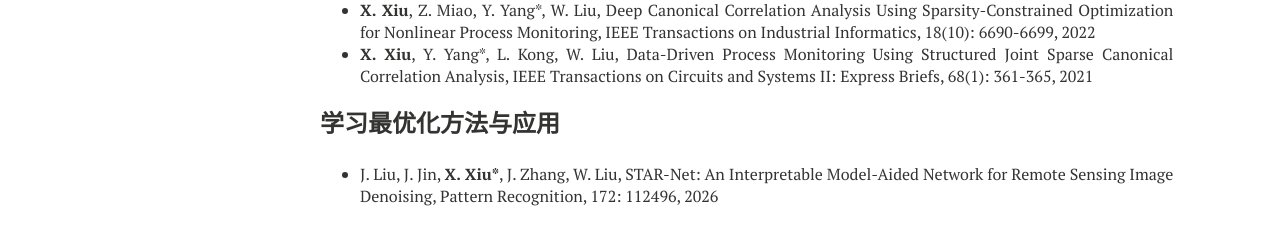
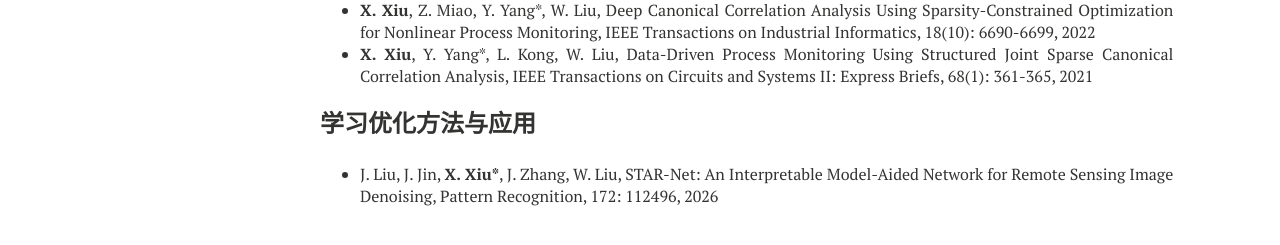
Before and after one commit to xianchaoxiu/xianchaoxiu.github.io, a Jekyll site: the page built from chinese/research/OPT/index.md, in a window 1280 px wide. Shown: the part 517-762 px from the top of the page. Built offline with Jekyll 4.4.1, drawn with Linux system fonts in a browser that asks for light colours; nearby versions of some CDN libraries.

Commit message:
Update index.md

```diff
--- a/chinese/research/OPT/index.md
+++ b/chinese/research/OPT/index.md
@@ -23,6 +23,6 @@ share: false
 * <b>X. Xiu</b>, Y. Yang*, L. Kong, W. Liu, Data-Driven Process Monitoring Using Structured Joint Sparse Canonical Correlation Analysis, IEEE Transactions on Circuits and Systems II: Express Briefs, 68(1): 361-365, 2021 <br>
 
 
-### 学习最优化方法与应用
+### 学习优化方法与应用
 
 * J. Liu, J. Jin, <b>X. Xiu*</b>, J. Zhang, W. Liu, STAR-Net: An Interpretable Model-Aided Network for Remote Sensing Image Denoising, Pattern Recognition, 172: 112496, 2026 <br>
```
